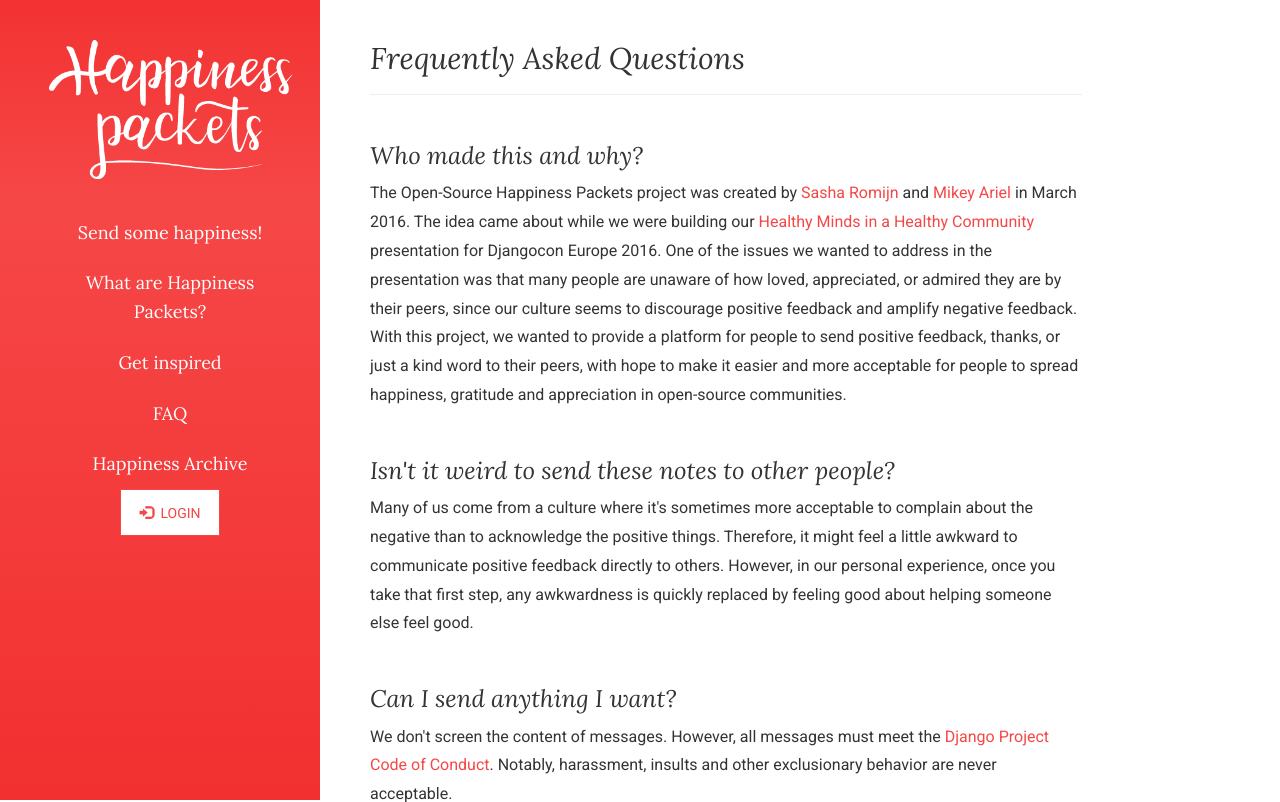
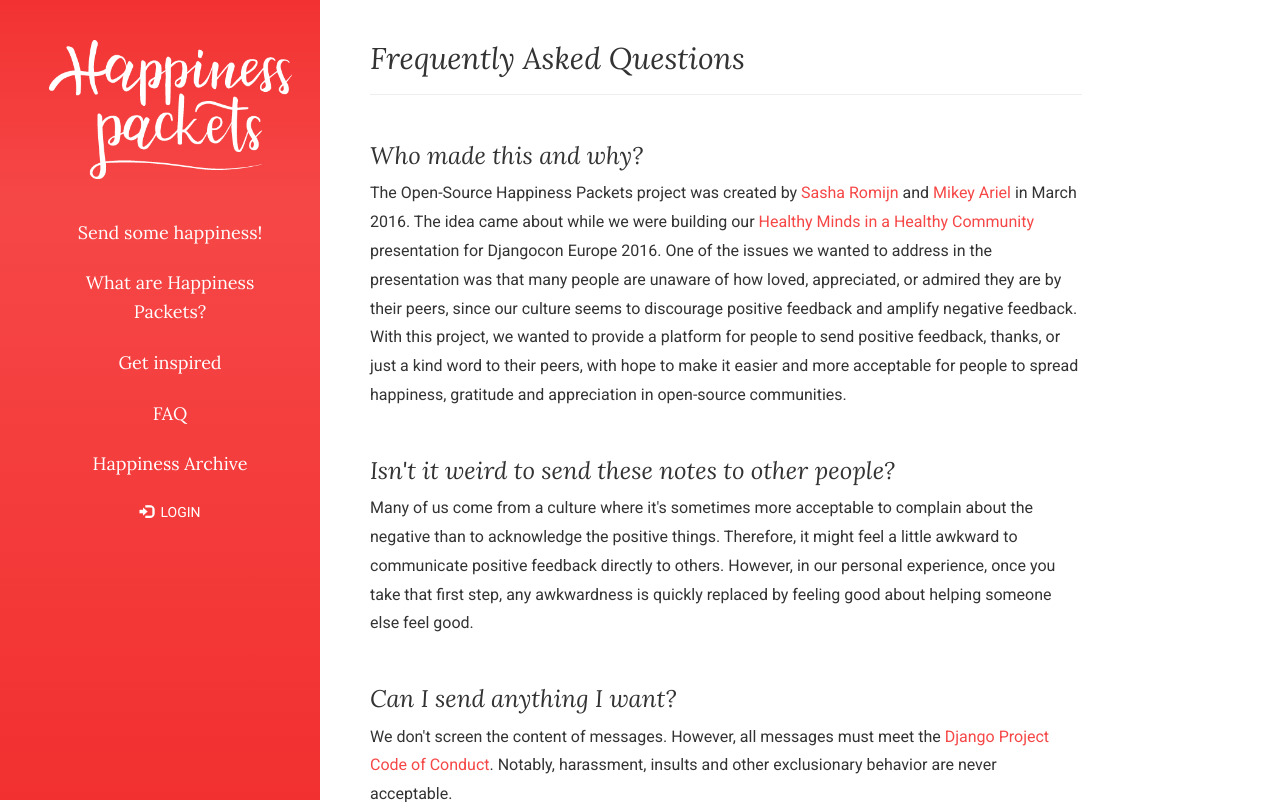
Before and after one commit to travisdev1/travis, a Django app: template templates/messaging/faq.html in a window 1280 px wide. Shown: the top 802 px of the page. Run offline with Django 3.2, Linux system fonts and the light colour scheme; the template is opened without the code that fills it, so the values that code supplies are empty; some libraries are stand-ins or nearby versions.

Commit message:
Fix CSS for logout and login buttons

```diff
--- a/assets/css/custom.css
+++ b/assets/css/custom.css
@@ -157,3 +157,15 @@ blockquote {
 .emoji {
     vertical-align: initial;
 }
+
+.btn-login, .btn-logout {
+  background: none;
+  color: white;
+  border: none;
+}
+
+.btn-login:hover, .btn-logout:hover {
+    background: none;
+    color: white;
+    border: none;
+}
--- a/templates/base.html
+++ b/templates/base.html
@@ -37,16 +37,16 @@
                 {% if user.is_authenticated %}
                 <form id="logout" action="{% url 'oidc_logout' %}" method="post">
                     {% csrf_token %}
-                    <button type="submit" class="btn btn-link btn-logout">
+                    <button type="submit" class="btn btn-logout">
                     <span class="glyphicon glyphicon-log-out"></span>
-                    <span class="nounderline">&nbsp;Logout</span>
+                    <span>&nbsp;Logout</span>
                     </button>
                 </form>
                 {% else %}
                 <form id="login" action="{% url 'oidc_authentication_init' %}" method="get">
-                    <button type="submit" class="btn btn-link btn-login">
+                    <button type="submit" class="btn btn-login">
                     <span class="glyphicon glyphicon-log-in"></span>
-                    <span class="nounderline">&nbsp;Login</span>
+                    <span>&nbsp;Login</span>
                     </button>
                 </form>
                 {% endif %}
```
